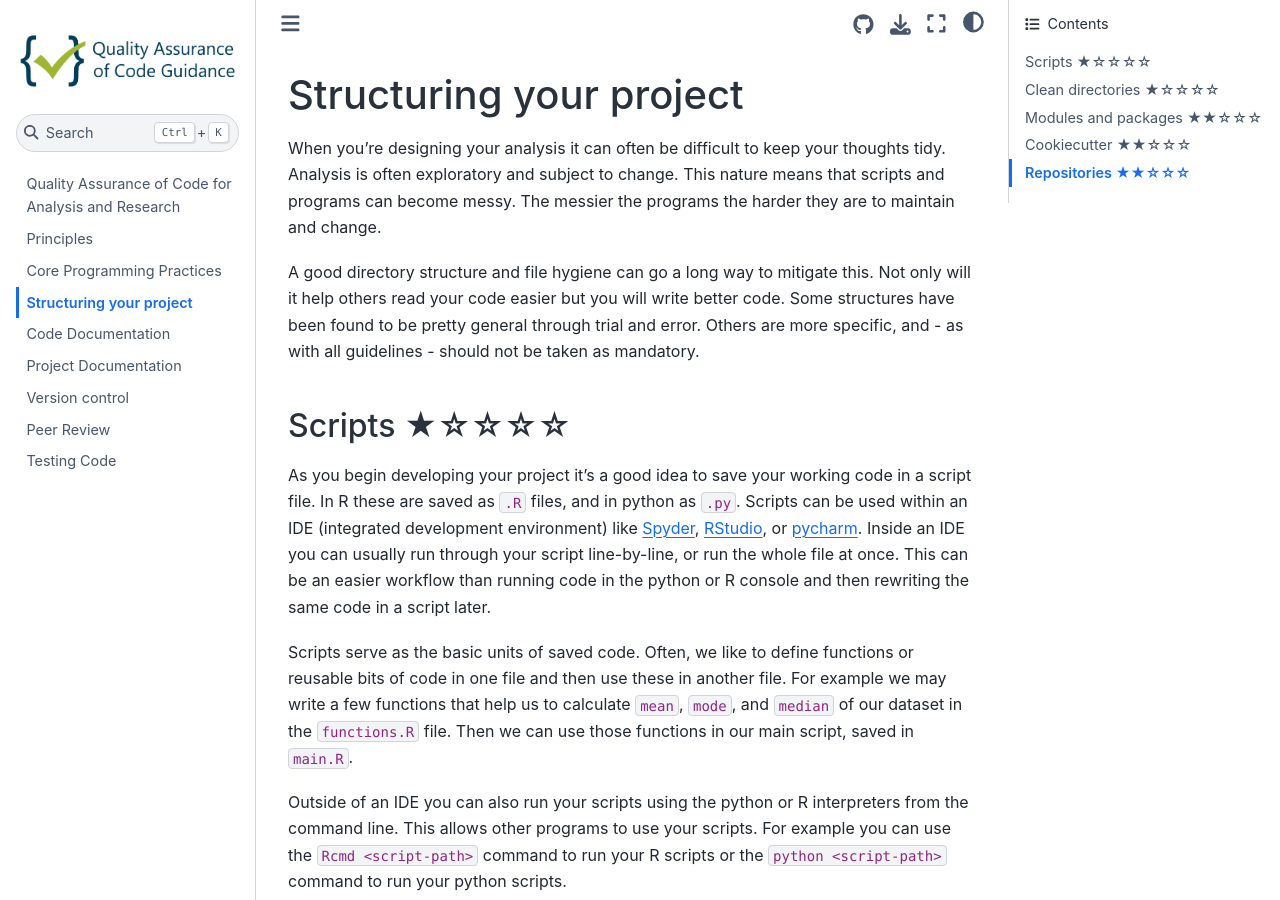
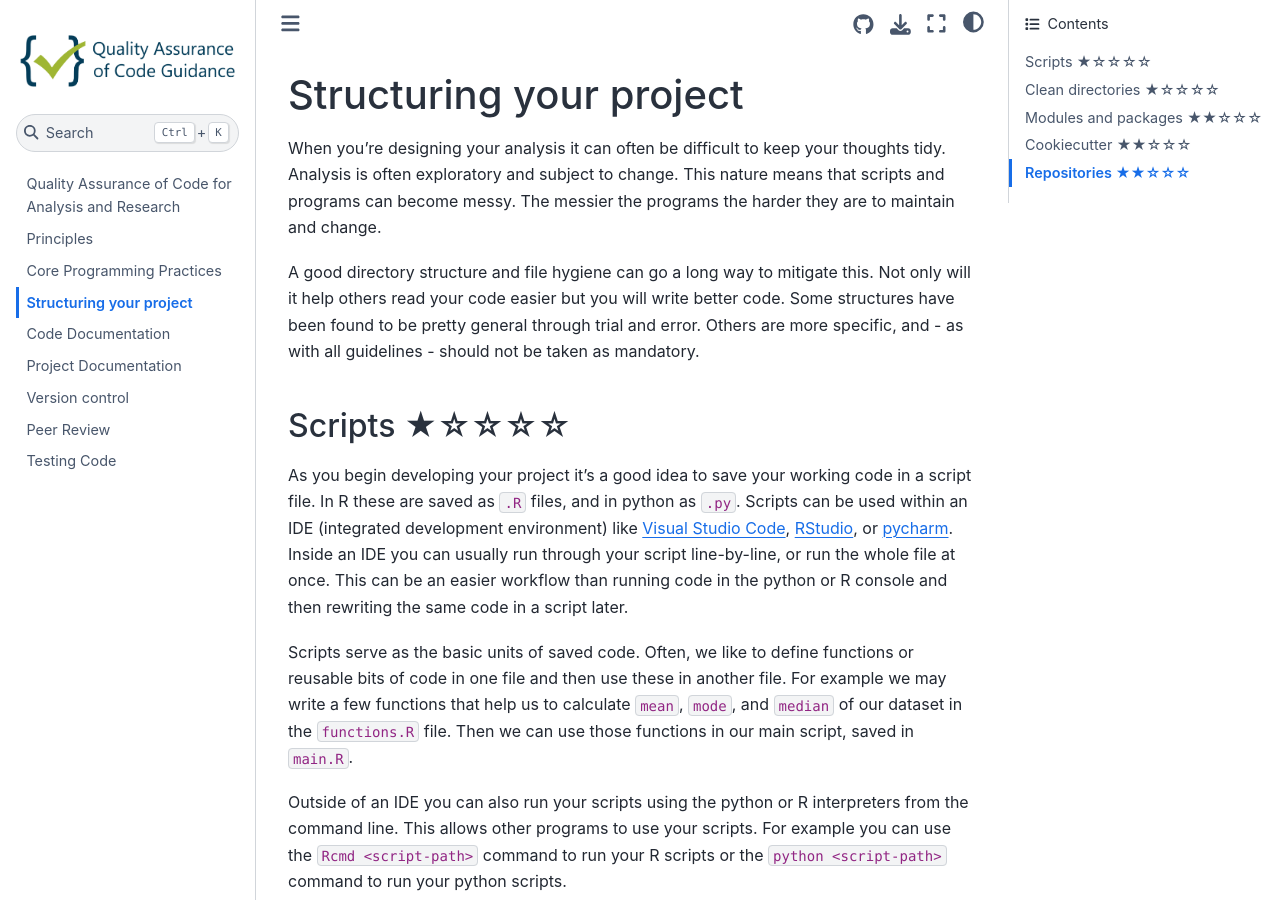
Before and after one commit to best-practice-and-impact/qa-of-code-guidance, a Jupyter Book: the page built from book/structure_project.md, in a window 1280 px wide and 900 px high. Built offline with Jupyter Book 1.0.4 settings and Sphinx 7.4.7 and the Sphinx Book theme 1.1.4, drawn with Linux system fonts in a browser that asks for light colours.

Commit message:
Add vscode link

```diff
--- a/book/structure_project.md
+++ b/book/structure_project.md
@@ -14,7 +14,7 @@ Others are more specific, and - as with all guidelines - should not be taken as
 
 As you begin developing your project it's a good idea to save your working code in a script file.
 In R these are saved as `.R` files, and in python as `.py`.
-Scripts can be used within an IDE (integrated development environment) like [Spyder](https://www.spyder-ide.org/), [RStudio](https://rstudio.com/), or [pycharm](https://www.jetbrains.com/pycharm/).
+Scripts can be used within an IDE (integrated development environment) like [Visual Studio Code](https://code.visualstudio.com/), [RStudio](https://rstudio.com/), or [pycharm](https://www.jetbrains.com/pycharm/).
 Inside an IDE you can usually run through your script line-by-line, or run the whole file at once.
 This can be an easier workflow than running code in the python or R console and then rewriting the same code in a script later.
 
```
